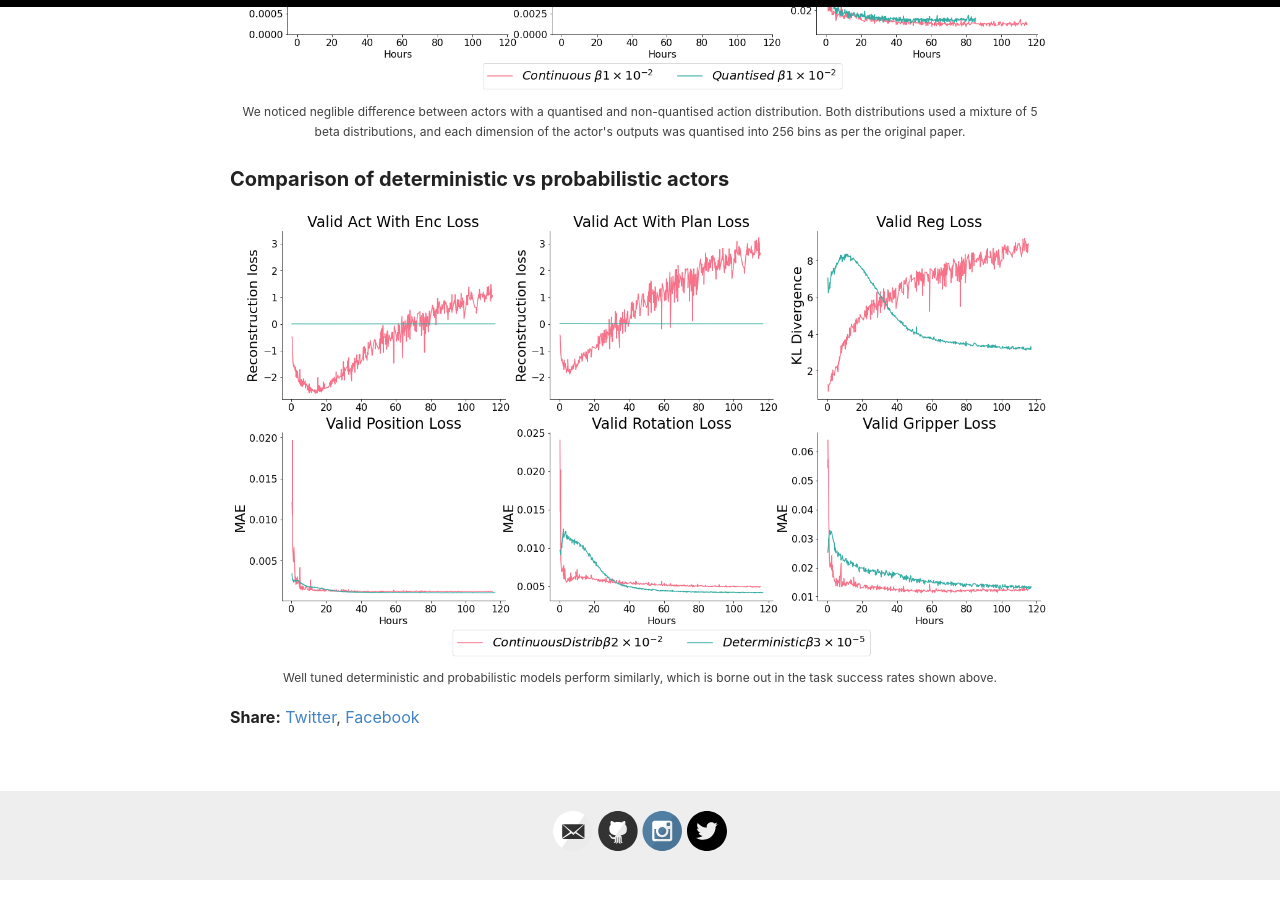
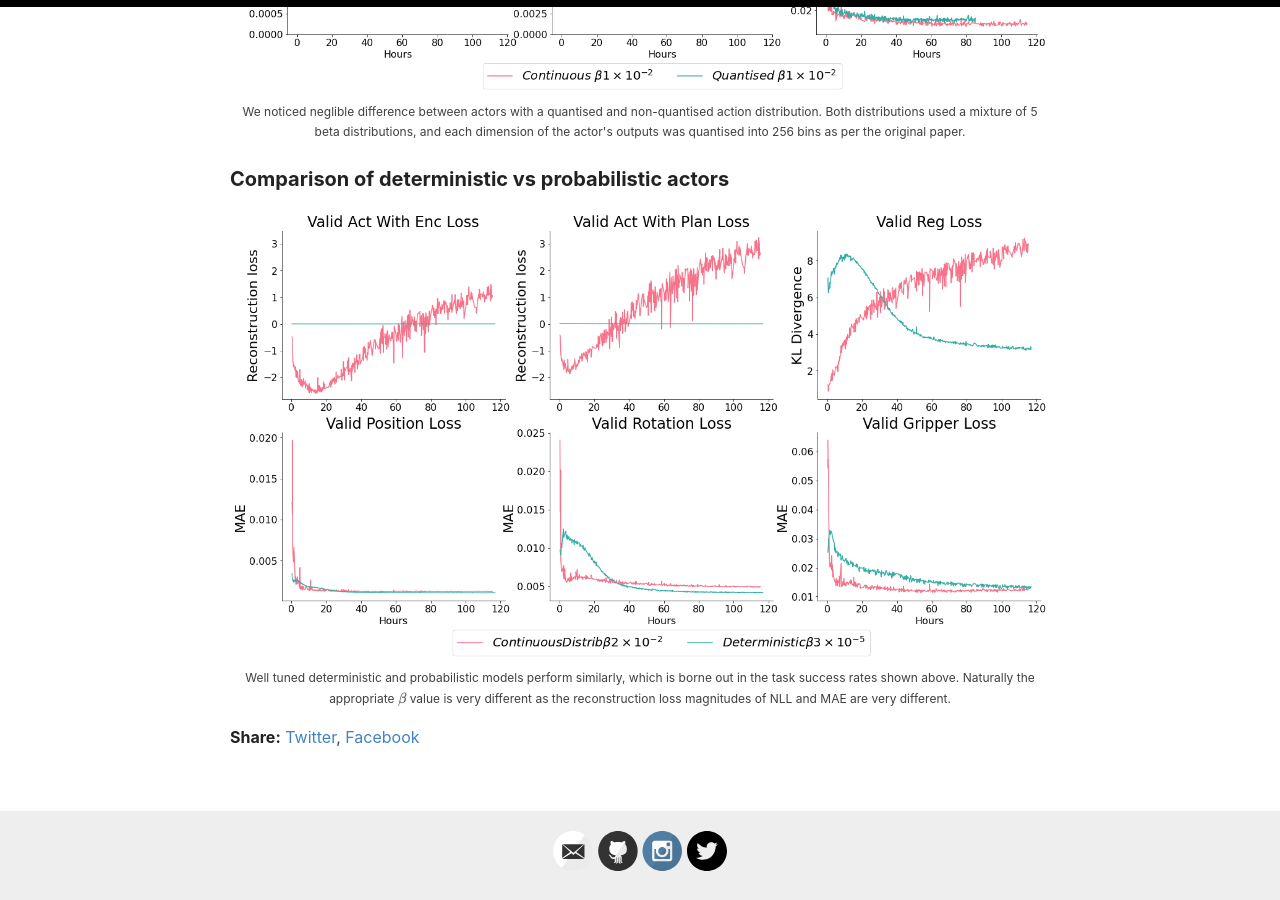
Before and after one commit to sholtodouglas/sholtodouglas.github.io, a Jekyll site: the page built from _posts/2021-01-29-Learning from Play.md, in a window 1280 px wide and 900 px high, scrolled down 9378 px. Built offline with Jekyll 4.4.1, drawn with Linux system fonts in a browser that asks for light colours; formulas are drawn with MathJax 3.

Commit message:
Update 2021-01-29-Learning from Play.md

```diff
--- a/_posts/2021-01-29-Learning from Play.md
+++ b/_posts/2021-01-29-Learning from Play.md
@@ -127,4 +127,4 @@ For now, a little more engineering work!
 
 
 ### Comparison of deterministic vs probabilistic actors
-{% include image.html url="/images/play/cts_vs_deterministic.png" description="Well tuned deterministic and probabilistic models perform similarly, which is borne out in the task success rates shown above. " %}
+{% include image.html url="/images/play/cts_vs_deterministic.png" description="Well tuned deterministic and probabilistic models perform similarly, which is borne out in the task success rates shown above. Naturally the appropriate   $ \beta $ value is very different as the reconstruction loss magnitudes of NLL and MAE are very different." %}
```
